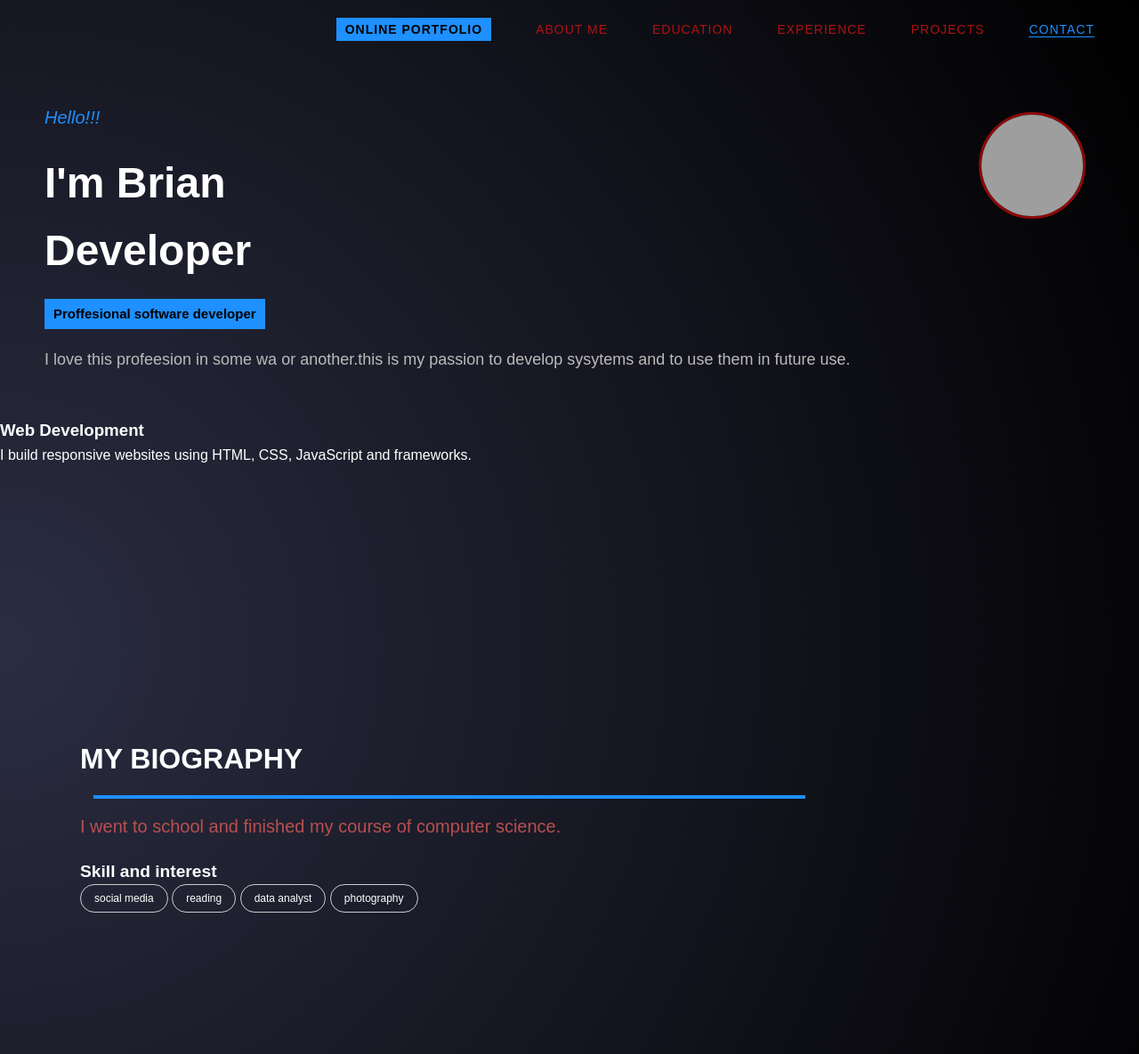
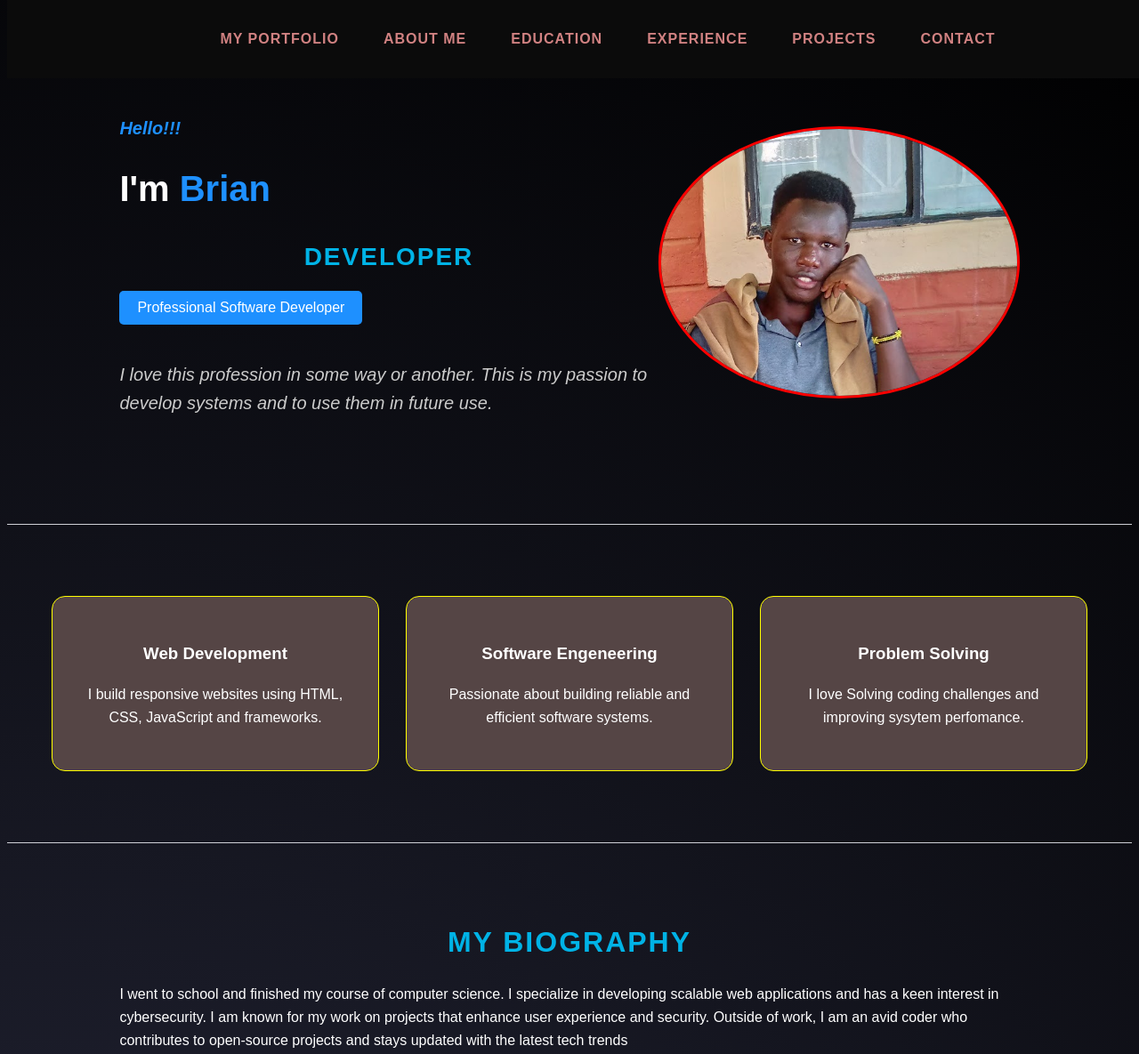
Before and after one commit to bran259/my-personal-website, a plain HTML site: page webs.html in a window 1280 px wide. Shown: the top 1185 px of the page at 89% size. Drawn offline with Linux system fonts and the light colour scheme; grey boxes are pictures that could not be loaded.

Commit message:
my website

```diff
--- a/webs.css
+++ b/webs.css
@@ -1,132 +1,168 @@
-*{
-    margin: 0;
-    padding: 0;
-    box-sizing: border-box;
-}
+
 body{
     font-family: 'poppins',sans-serif;
     background: radial-gradient(circle at left,#2b2d42,#000);
     color: #fff;
     line-height: 1.6;
-    overflow: scroll;
 }
-header{
-    width: 100%;
-    padding: 20px 50px;
-
+nav {
+  background: #0b0b0b;
+  padding: 15px;
+  position: fixed;
+  top: 0;
+  z-index: 1000;
+  width: 100%;
 }
-.nav-links{
-    list-style: none;
+nav ul {
+  display: flex;
+  justify-content: center;
+  gap: 50px;
+  list-style: none;
+}
+nav a {
+  text-decoration: none;
+  color: rgb(209, 130, 130);
+  font-weight: bold;
+  letter-spacing: 1px;
+  transition: color 0.3s;
+}
+nav a:hover {
+  color: #00b3e6;
+}
+html{
+    scroll-behavior: smooth;
+}
+.home {
+  display: flex;
+  align-items: center;
+  justify-content: space-between;
+  padding: 100px 10%;
+  color: #fff;
+}
+.home-content {
+  max-width: 60%;
+}
+.home-content h3 {
+  color: #1e90ff;
+  font-size: 20px;
+}
+.home-content h1 {
+  font-size: 40px;
+  font-weight: bold;
+  margin: 10px 0;
+}
+.home-content h1 span {
+  color: #1e90ff;
+}
+.home-content h2 {
+  font-size: 28px;
+  margin-bottom: 15px;
+}
+.role-btn {
+  background: #1e90ff;
+  color: #fff;
+  border: none;
+  padding: 10px 20px;
+  margin-bottom: 20px;
+  font-size: 16px;
+  border-radius: 5px;
+  cursor: pointer;
+}
+.role-btn:hover {
+  background: #0b6fc2;
+}
+.home-content p {
+  font-size: 20px;
+  color: #ccc;
+  font-style: italic;
+}
+.home-img img {
+  width: 400px;
+  height: 300px;
+  border-radius: 80%;
+  border: 3px solid red;
+  object-fit: cover;
+}
+.home-img:hover{
+    transform: translateY(-10px);
+    border-color: #0f65c7;
+}
+.cards {
     display: flex;
-    justify-content: flex-end;
-    gap: 50px;
+    justify-content: center;
+    align-items: stretch;
+    gap: 30px;
+    padding: 80px 50px;
 }
-.nav-links a{
-    color: #b11212;
-    text-decoration: none;
-    font-size: 14px;
-    letter-spacing: 1px;
+.card{
+    background: rgb(85, 69, 69);
+    padding: 30px;
+    border-radius: 15px;
+    flex: 1;
+    text-align: center;
     transition: 0.3s;
+    border: 1px solid yellow;
 }
-.nav-links a.active{
-    background: #1e90ff;
-    color: #000;
-    padding: 5px 10px;
-    font-weight: bold;
+.card:hover{
+    transform: translateY(-10px);
+    box-shadow: 0 10px 25px blueviolet;
+    border-color: #fff;
 }
-.nav-links a.contact{
-    color: #1e90ff;
-    border-bottom: 1px solid #1e90ff;
+section {
+  padding: 60px 10%;
+  color: #fff;
+  border-bottom: 1px solid rgba(218, 220, 226, 0.945);
 }
-.nav-links:hover{
-    color: #000;
-    background: #1e90ff;
-    cursor: pointer;
+section h2 {
+  font-size: 2rem;
+  margin-bottom: 20px;
+  text-align: center;
+  color: #00b3e6; /* highlight color */
+  text-transform: uppercase;
+  letter-spacing: 2px;
 }
-.hero{
-    display: flex;
-
-    justify-content: space-between;
-    padding: 50px;
-
+.edu-card, .exp-card, .project-card {
+  background: #151515;
+  padding: 20px;
+  margin: 15px 0;
+  border-radius: 10px;
+  box-shadow: 0px 4px 10px rgba(0,0,0,0.5);
+  transition: transform 0.3s ease, box-shadow 0.3s ease;
 }
-
-.intro{
-    color: #1e90ff;
-    font-size: 20px;
-    margin-bottom: 20px;
-    font-style: italic;
+.edu-card:hover, .exp-card:hover, .project-card:hover {
+  transform: translateY(-5px);
+  box-shadow: 0px 8px 20px rgba(0,0,0,0.6);
 }
-.hero h1{
-    font-size: 3rem;
-    font-weight: 800;
-    margin-bottom: 15px;
-
+.edu-card h3, .exp-card h3, .project-card h3 {
+  color: #c26a6a; /* red accent */
+  margin-bottom: 10px;
 }
-.tagline{
-    display: inline-block;
-    background: #1e90ff;
-    color: #000;
-    font-size: 15px;
-    font-weight: bold;
-    padding: 5px 10px;
-    margin-bottom: 20px;
+.edu-card li, .exp-card li {
+  margin-bottom: 5px;
+  line-height: 1.5;
 }
-.desc{
-    font-size: 18px;
-    color: #bbb;
+.project-card {
+  text-align: center;
 }
-.profile{
-    text-align: center;
-
-    padding: 10px;
-    border-radius: 200px;
-
+.project-card a {
+  display: inline-block;
+  margin-top: 10px;
+  padding: 8px 16px;
+  border: 1px solid #00b3e6;
+  color: #00b3e6;
+  border-radius: 6px;
+  text-decoration: none;
+  transition: background 0.3s, color 0.3s;
 }
-.profile img{
-    width: 120px;
-    height: 120px;
-    border-radius: 50%;
-    object-fit: cover;
-    border: 3px solid #8d0909;
-}
-.about{
-    display: flex;
-    align-items: center;
-    justify-content: space-between;
-    padding: 100px 50px;
-    min-height: 100vh;
-}
-.about-text{
-    max-width: 50%;
-    padding-left: 40px;
-}
-.about-text h2{
-    font-size: 2rem;
-    font-weight: bold;
-    color: #fff;
-}
-.line{
-    width: 800px;
-    height: 4px;
-    background: #1e90ff;
-    margin: 15px 15px;
-}
-.about-text p{
-    font-size: 20px;
-    color: #b94f4f;
-}
-.about-text h3{
-    margin-top: 20px;
-    font-size: 1.2rem;
-    font-weight: bold;
-
+.project-card a:hover {
+  background: #00b3e6;
+  color: #fff;
 }
 .skills span{
     border: 1px solid #ccc;
     padding: 8px 15px;
-    border-radius: 20px;
-    font-size: 12px;
+    border-radius: 30px;
+    font-size: 15px;
     transition: 0.3s;
 }
 .skills span:hover{
@@ -134,15 +170,38 @@ header{
     background: #1e90ff;
     cursor: pointer;
 }
+.contact {
+  padding: 80px 50px;
+  text-align: center;
+  background: #0a0a0a;
+  color: #fff;
+}
+.contact-form input,
+.contact-form textarea {
+  padding: 12px;
+  border: none;
+  border-radius: 8px;
+  font-size: 14px;
+  outline: none;
+}
+.contact-form button {
+  padding: 12px;
+  border: none;
+  background: #1e90ff;
+  color: #fff;
+  font-weight: bold;
+  border-radius: 8px;
+  cursor: pointer;
+  transition: 0.3s;
+}
+.contact-form button:hover {
+  background: #0f65c7;
+}
 footer{
     background: #0a0a0a;
     padding: 30px 50px;
     text-align: center;
 
-}
-.footer-content{
-    max-width: 900px;
-    margin: auto;
 }
 .footer-content p{
     color: #aaa;
--- a/webs.html
+++ b/webs.html
@@ -8,26 +8,29 @@
     <header>
         <nav>
             <ul class="nav-links">
-                <li><a href=""class="active">ONLINE PORTFOLIO</a></li>
-                <li><a href="">ABOUT ME</a></li>
-                <li><a href="">EDUCATION</a></li>
-                <li><a href="">EXPERIENCE</a></li>
-                <li><a href="">PROJECTS</a></li>
-                <li><a href=""class="contact">CONTACT</a></li>
+                <li><a href="#home"class="active">MY PORTFOLIO</a></li>
+                <li><a href="#about">ABOUT ME</a></li>
+                <li><a href="#education">EDUCATION</a></li>
+                <li><a href="#experience">EXPERIENCE</a></li>
+                <li><a href="#projects">PROJECTS</a></li>
+                <li><a href class="#contact">CONTACT</a></li>
             </ul>
         </nav>
     </header>
-    <section class="hero">
-        <div class="hero-text">
-            <p class="intro">Hello!!!</p>
-            <h1>I'm Brian <br> Developer</h1>
-            <span class="tagline">Proffesional software developer</span>
-            <p class="desc">I love this profeesion in some wa or another.this is my passion
-                to develop sysytems and to use them in future use.
-            </p>
-        </div>
-        <div class="profile">
-            <img src="bran.jpg" alt="brian developer">
+
+    <section id="home" class="home">
+  <div class="home-content">
+    <h3><i>Hello!!!</i></h3>
+    <h1>I'm <span>Brian</span></h1>
+    <h2>Developer</h2>
+    <button class="role-btn">Professional Software Developer</button>
+    <p>
+      I love this profession in some way or another. This is my passion to
+      develop systems and to use them in future use.
+    </p>
+  </div>
+        <div class="home-img">
+            <img src="one.png" alt="brian developer">
         </div>
     </section>
 
@@ -36,13 +39,23 @@
     <h3>Web Development</h3>
     <p>I build responsive websites using HTML, CSS, JavaScript and frameworks.</p>
   </div>
+  <div class="card">
+    <h3>Software Engeneering</h3>
+    <p>Passionate about building reliable and efficient software systems.</p>
+  </div>
+  <div class="card">
+    <h3>Problem Solving</h3>
+    <p>I love Solving coding challenges and improving sysytem perfomance.</p>
+  </div>
     </section>
-
-    <section id="about" class="about">
+    <section id="about" class="section">
     <div class="about-text">
       <h2>MY BIOGRAPHY</h2>
-      <div class="line"></div>
-      <p>I went to school and finished my course of computer science.</p>
+
+      <p>I went to school and finished my course of computer science.
+        I specialize in developing scalable web applications and has a keen interest in cybersecurity.
+        I am known for my work on projects that enhance user experience and security.
+        Outside of work, I am an avid coder who contributes to open-source projects and stays updated with the latest tech trends</p>
       <h3>Skill and interest</h3>
       <div class="skills">
         <span>social media</span>
@@ -51,6 +64,84 @@
         <span>photography</span>
       </div>
     </section>
+
+    <section id="education">
+  <h2>Education</h2>
+  <div class="edu-card">
+    <h3>Bachelor of Science in Computer Science</h3>
+    <p>Kabarak University | 2021 – 2024</p>
+    <p>Relevant Coursework: Web Development, Data Structures, Internet of things,(IOT)</p>
+  </div>
+  <div class="edu-card">
+    <h3>Online Certifications</h3>
+    <p>FreeCodeCamp, Coursera, Cisco Academy</p>
+    <ul>
+      <li>Responsive Web Design</li>
+      <li>JavaScript Algorithms and Data Structures</li>
+      <li>Git & GitHub Essentials</li>
+    </ul>
+  </div>
+</section>
+
+<section id="experience">
+  <h2>Experience</h2>
+  <div class="exp-card">
+    <h3>ICT Support Intern</h3>
+    <p>Kenya Pipeline Company | Jan – June 2025</p>
+    <ul>
+      <li>Built responsive websites using HTML, CSS, and JavaScript</li>
+      <li>Worked with a team on Networking</li>
+      <li>Improved site load speed by 30%</li>
+    </ul>
+  </div>
+  <div class="exp-card">
+    <h3>Freelance Web Developer</h3>
+    <p>2023 – Present</p>
+    <ul>
+      <li>Developed portfolio websites for clients</li>
+      <li>Customized WordPress themes</li>
+      <li>Provided website maintenance & support</li>
+    </ul>
+  </div>
+</section>
+<section id="projects">
+  <h2>Projects</h2>
+  <div class="project-card">
+    <h3>Portfolio Website</h3>
+    <p>A personal portfolio built with HTML, CSS, and JavaScript.</p>
+    <a href="https://github.com/bran259/my-personal-website" target="_blank">View Code</a>
+  </div>
+
+  <div class="project-card">
+    <h3>Car Purchase App</h3>
+    <p>Fetches real-time car purchases using an API.</p>
+    <a href="https://github.com/bran259/my-personal-website" target="_blank">View Code</a>
+  </div>
+
+  <div class="project-card">
+    <h3>Movers systems</h3>
+    <p>Manages transport vehicles carrying goods.</p>
+    <a href="https://github.com/bran259/my-personal-website" target="_blank">View Code</a>
+  </div>
+</section>
+
+    <section id="contact">
+  <h2>Contact Me</h2>
+  <p>If you'd like to get in touch, feel free to send me a message!</p>
+
+  <form action="#" method="post" class="contact-form">
+    <input type="text" name="name" placeholder="Your Name" required>
+    <input type="email" name="email" placeholder="Your Email" required>
+    <textarea name="message" rows="5" placeholder="Your Message"></textarea>
+    <button type="submit">Send Message</button>
+  </form>
+
+  <div class="contact-info">
+    <p>📧 Email: <a href="brian@gmail.com">brian@gmail.com.com</a></p>
+    <p>📱 Phone: +2547 11435093</p>
+    <p>🌍 Location: Nairobi, Kenya</p>
+  </div>
+</section>
     <footer>
         <div class="footer-content">
             <p>&copy; 2025 brian | All rights Reserved</p>
```
Also changed, not shown: one.png (added).
